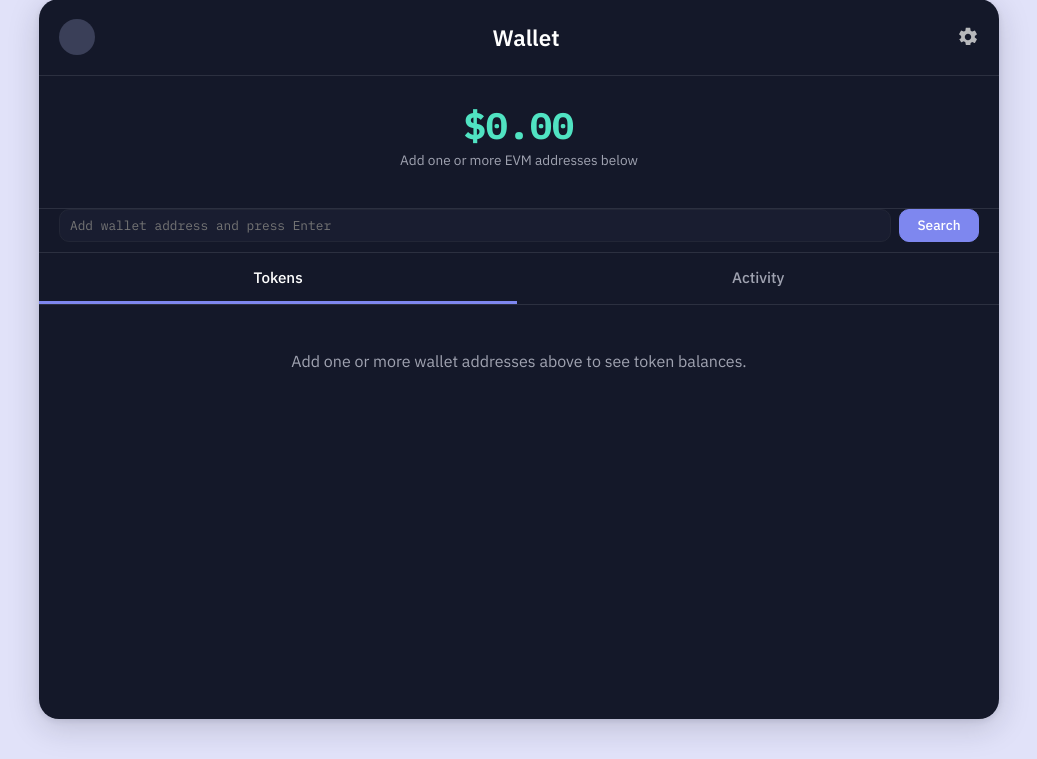
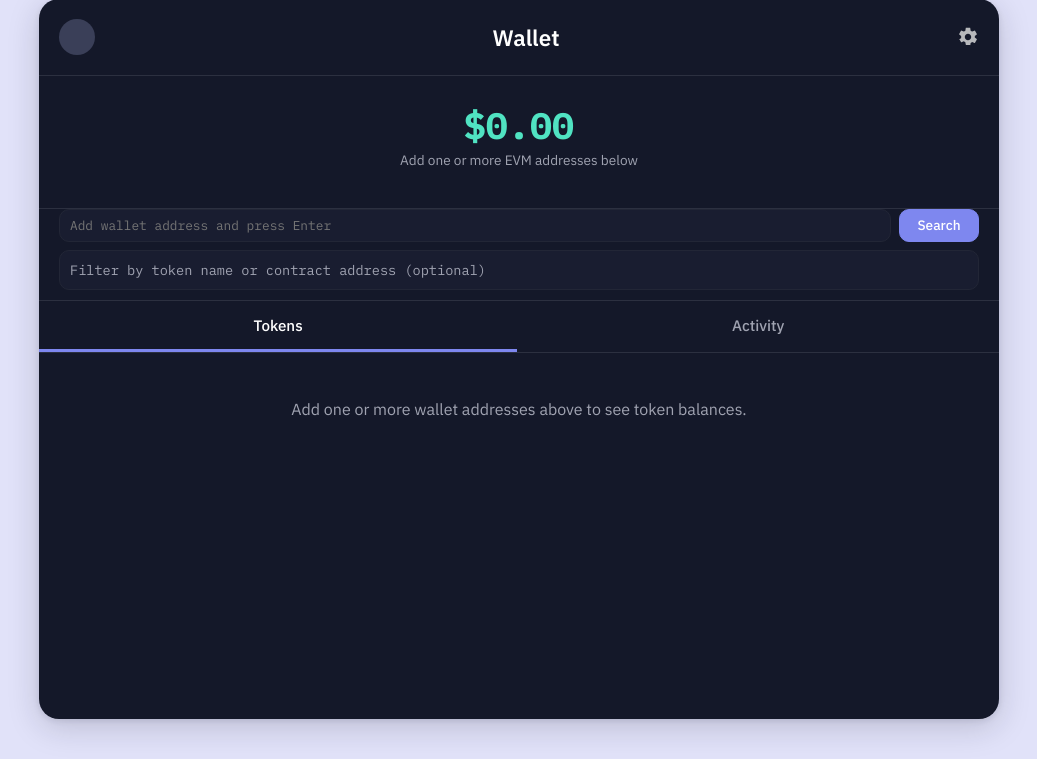
Before and after one commit to krissemmy/onchain-portfolio-tracker, a FastAPI app: page / in a window 1280 px wide. Shown: the part 41-800 px from the top of the page, without its empty margins (121-1158 px from the left). Run offline with FastAPI, Linux system fonts and the light colour scheme.

Commit message:
Allow filtering of tokens based on CA or name

```diff
--- a/main.py
+++ b/main.py
@@ -494,10 +494,42 @@ def token_key(token: Dict[str, Any]) -> Tuple[Any, Any, Any, Any]:
         token.get("symbol"),
     )
 
+def token_matches_filter(token: Dict[str, Any], token_filter: Optional[str]) -> bool:
+    """
+    Case-insensitive match against contract address / mint / name / symbol.
+    If token_filter is empty/None, always returns True.
+    """
+    if not token_filter:
+        return True
+
+    f = token_filter.strip().lower()
+    if not f:
+        return True
+
+    tm = token.get("token_metadata") or {}
+
+    candidates = [
+        token.get("contract_address"),
+        token.get("address"),
+        token.get("mint"),
+        tm.get("address"),
+        token.get("symbol"),
+        token.get("name"),
+    ]
+
+    for v in candidates:
+        if not v:
+            continue
+        if f in str(v).lower():
+            return True
+
+    return False
+
 
 async def get_portfolio(
     wallets: List[str],
     include_historical_prices: bool,
+    token_filter: Optional[str] = None,
 ) -> Tuple[List[Dict[str, Any]], List[Dict[str, Any]], float, float]:
     portfolio_tokens: Dict[Tuple[Any, Any, Any, Any], Dict[str, Any]] = {}
     all_activities: List[Dict[str, Any]] = []
@@ -542,24 +574,32 @@ async def get_portfolio(
             all_activities.append(a)
 
     aggregated_tokens: List[Dict[str, Any]] = []
+    total_value = 0.0
+    total_pnl_24h = 0.0
+
     for t in portfolio_tokens.values():
-        t["value_usd"] = t.get("valueUSDNumeric", 0.0)
-        t["valueUSDFormatted"] = format_usd(t["value_usd"])
-        t["amountFormatted"] = format_amount_short(t.get("amountNumeric", 0.0))
+        # Apply token filter (by contract / mint / name / symbol), case-insensitive
+        if not token_matches_filter(t, token_filter):
+            continue
+
+        value_num = float(t.get("valueUSDNumeric", 0.0))
+        amount_num = float(t.get("amountNumeric", 0.0))
+
+        t["value_usd"] = value_num
+        t["valueUSDFormatted"] = format_usd(value_num)
+        t["amountFormatted"] = format_amount_short(amount_num)
         # make sure chain label is set for EVM + SVM
         t["chain_label"] = get_chain_label(t)
+
         aggregated_tokens.append(t)
+        total_value += value_num
 
-    total_value = sum(t.get("valueUSDNumeric", 0.0) for t in portfolio_tokens.values())
-
-    # total 24h PnL across all tokens (Σ value * pct_change)
-    # For SVM tokens, change24h will be None, so they naturally contribute 0 here.
-    total_pnl_24h = 0.0
-    for t in portfolio_tokens.values():
         change_pct = t.get("change24h")
-        value_num = t.get("valueUSDNumeric", 0.0)
-        if change_pct is not None and value_num is not None:
-            total_pnl_24h += float(value_num) * (float(change_pct) / 100.0)
+        if change_pct is not None:
+            try:
+                total_pnl_24h += value_num * (float(change_pct) / 100.0)
+            except Exception:
+                pass
 
     aggregated_tokens.sort(key=lambda x: x.get("valueUSDNumeric", 0.0), reverse=True)
     all_activities.sort(key=lambda x: x.get("block_time") or "", reverse=True)
@@ -579,6 +619,8 @@ async def api_portfolio(payload: dict = Body(...)):
     """
     wallets_raw = payload.get("walletAddresses") or []
     tab = payload.get("tab") or "tokens"
+    token_filter = payload.get("tokenFilter") or None
+
 
     # clean + dedupe
     wallets = []
@@ -610,6 +652,7 @@ async def api_portfolio(payload: dict = Body(...)):
         tokens, activities, total_value_num, total_pnl_num = await get_portfolio(
             wallets,
             include_historical_prices=(tab == "tokens"),
+            token_filter=token_filter,
         )
     except Exception as e:
         print("Error in /api/portfolio:", e)
@@ -635,6 +678,7 @@ async def api_portfolio(payload: dict = Body(...)):
     return {
         "walletAddresses": wallets,
         "currentTab": tab,
+        "tokenFilter": token_filter,
         "totalWalletUSDValue": total_wallet_usd_value,
         "totalPnLUSD": total_pnl_num,
         "totalPnLUSDFormatted": total_pnl_usd_formatted,
--- a/static/styles.css
+++ b/static/styles.css
@@ -486,3 +486,35 @@
         padding: 8px 10px;
         margin: 10px 0 4px 0;
     }
+
+    /* Address section: a bit more bottom padding to separate from tabs */
+    /* .address-section {
+        padding: 0 20px 14px 20px;
+        border-bottom: 1px solid var(--color-border-primary);
+    } */
+
+    /* Filter bar: full width, aligned with address bar */
+    .filter-bar {
+        margin-top: 8px;
+        background-color: #191d30;
+        border-radius: 10px;
+        border: 1px solid var(--color-border-secondary);
+        padding: 6px 10px;
+    }
+
+    /* Filter input: same style as address input, just slightly larger */
+    .filter-input {
+        width: 100%;
+        border: none;
+        outline: none;
+        background: transparent;
+        color: var(--color-text-primary);
+        font-family: var(--font-mono);
+        font-size: 0.85em;
+        padding: 4px 0;
+        box-sizing: border-box;
+    }
+
+    .filter-input::placeholder {
+        color: var(--color-text-muted);
+    }
--- a/templates/wallet.html
+++ b/templates/wallet.html
@@ -41,6 +41,15 @@
                 Search
             </button>
         </div>
+
+        <!-- Filter row, visually nested under address bar -->
+        <div class="filter-bar">
+            <input
+                type="text"
+                id="token-filter-input"
+                class="filter-input"
+                placeholder="Filter by token name or contract address (optional)" />
+        </div>
     </section>
 
     <nav class="tabs">
@@ -79,6 +88,9 @@
     const chipsContainer = document.getElementById('address-chips');
     const addressInput = document.getElementById('address-input');
     const searchButton = document.getElementById('address-search-button');
+    const tokenFilterInput = document.getElementById('token-filter-input');
+
+    let tokenFilterState = '';
 
     const totalBalanceAmountEl = document.getElementById('total-balance-amount');
     const totalBalancePnlEl = document.getElementById('total-balance-pnl');
@@ -308,6 +320,7 @@
                 body: JSON.stringify({
                     walletAddresses: addressesState,
                     tab: currentTab,
+                    tokenFilter: tokenFilterState || null,
                 }),
             });
             const data = await res.json();
@@ -377,6 +390,19 @@
         }
     });
 
+    // Track token filter (case-insensitive on backend)
+    tokenFilterInput.addEventListener('input', (e) => {
+        tokenFilterState = e.target.value.trim();
+    });
+
+    // Pressing Enter in the filter box also fetches portfolio
+    tokenFilterInput.addEventListener('keydown', (e) => {
+        if (e.key === 'Enter') {
+            e.preventDefault();
+            fetchPortfolio();
+        }
+    });
+
     // Remove chip locally
     document.addEventListener('click', (e) => {
         if (e.target.classList.contains('address-chip-remove')) {
```
